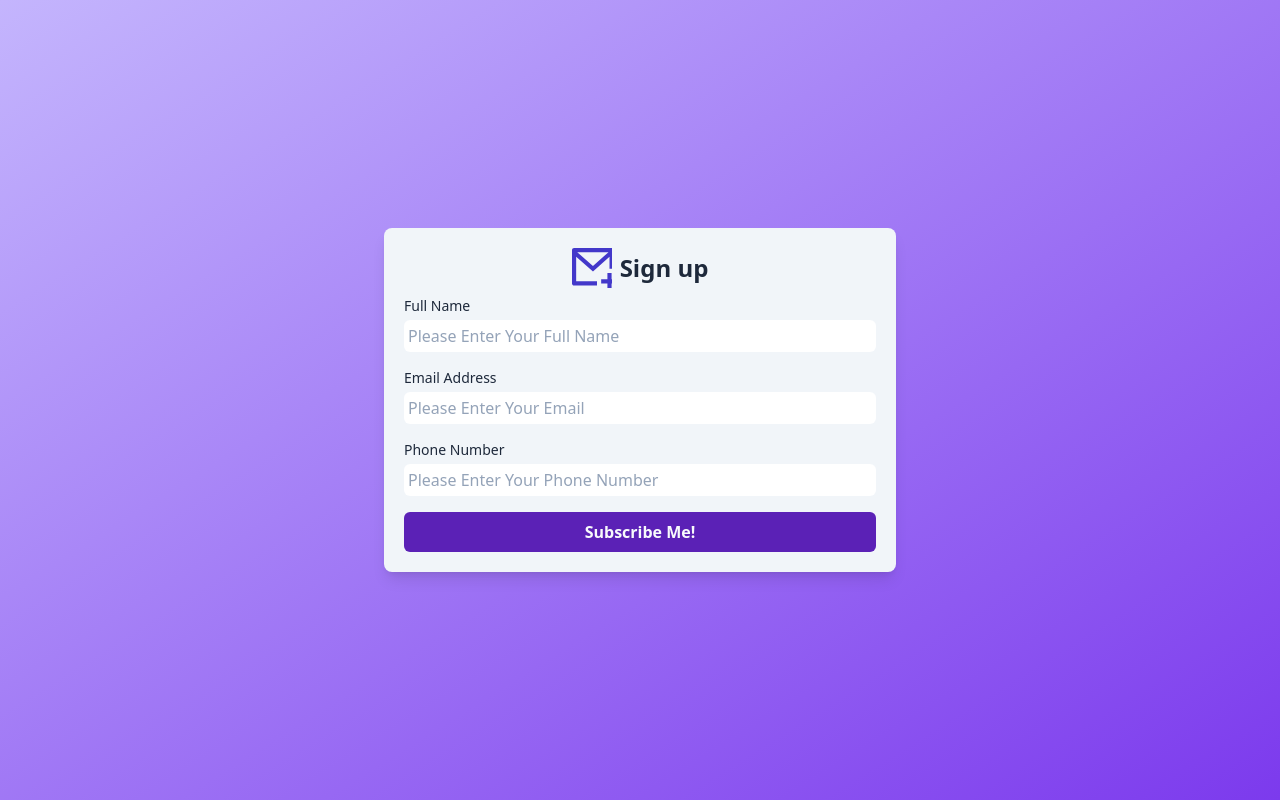
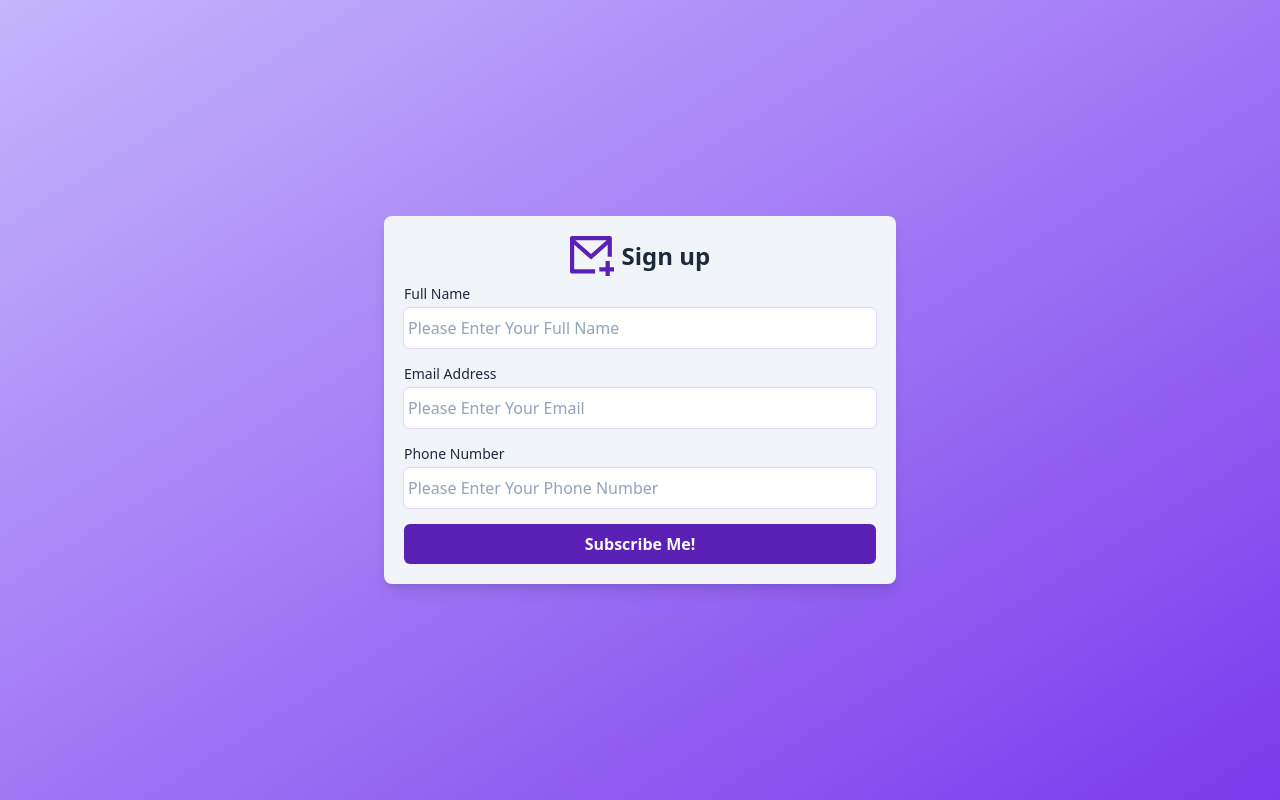
Before and after one commit to developerbrm/sign-up-page, a website: page src/html/signup.html in a window 1280 px wide. Drawn offline with Linux system fonts and the light colour scheme.

Commit message:
- few sign-up page changes

```diff
--- a/src/css/input.scss
+++ b/src/css/input.scss
@@ -15,8 +15,7 @@
 }
 
 @layer components {
-  .svg-fill {
-    @apply bg-indigo-700;
+  .svg-mask-image {
     mask-image: url(./images/mail-add.svg);
   }
 }
--- a/src/html/signup.html
+++ b/src/html/signup.html
@@ -18,7 +18,9 @@
         <div
           class="mb-2 flex items-center justify-center gap-2 fill-slate-600 text-center text-2xl font-bold text-slate-800"
         >
-          <div class="svg-fill h-10 w-10"></div>
+          <div
+            class="svg-mask-image aspect-[1.0952380952380953] h-10 bg-violet-800"
+          ></div>
           <div>Sign up</div>
         </div>
 
@@ -32,7 +34,7 @@
               name="name"
               type="text"
               placeholder="Please Enter Your Full Name"
-              class="w-full rounded-md border-slate-200 p-1 text-slate-700 placeholder-slate-400 contrast-more:border-slate-400 contrast-more:placeholder-slate-500"
+              class="w-full rounded-md border-slate-200 bg-white p-1 py-2 text-slate-700 placeholder-slate-400 ring-1 ring-purple-200 contrast-more:border-slate-400 contrast-more:placeholder-slate-500"
             />
           </label>
           <label class="block">
@@ -44,7 +46,7 @@
               name="email"
               type="email"
               placeholder="Please Enter Your Email"
-              class="w-full rounded-md border-slate-200 p-1 text-slate-700 placeholder-slate-400 contrast-more:border-slate-400 contrast-more:placeholder-slate-500"
+              class="w-full rounded-md border-slate-200 bg-white p-1 py-2 text-slate-700 placeholder-slate-400 ring-1 ring-purple-200 contrast-more:border-slate-400 contrast-more:placeholder-slate-500"
             />
           </label>
           <label class="block">
@@ -56,7 +58,7 @@
               name="phone"
               type="tel"
               placeholder="Please Enter Your Phone Number"
-              class="w-full rounded-md border-slate-200 p-1 text-slate-700 placeholder-slate-400 contrast-more:border-slate-400 contrast-more:placeholder-slate-500"
+              class="w-full rounded-md border-slate-200 bg-white p-1 py-2 text-slate-700 placeholder-slate-400 ring-1 ring-purple-200 contrast-more:border-slate-400 contrast-more:placeholder-slate-500"
             />
           </label>
           <button
```
Also changed, not shown: public/style.css.
